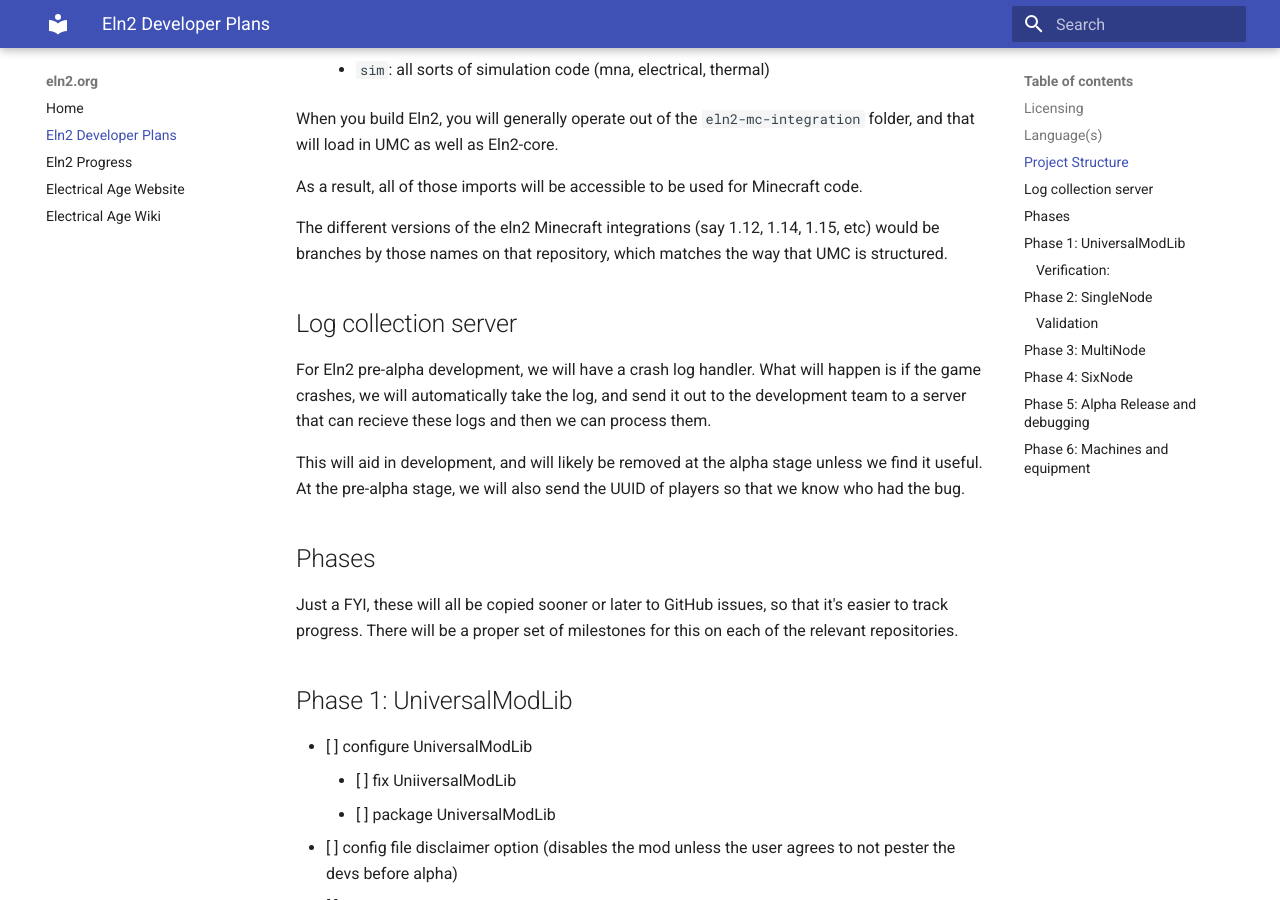
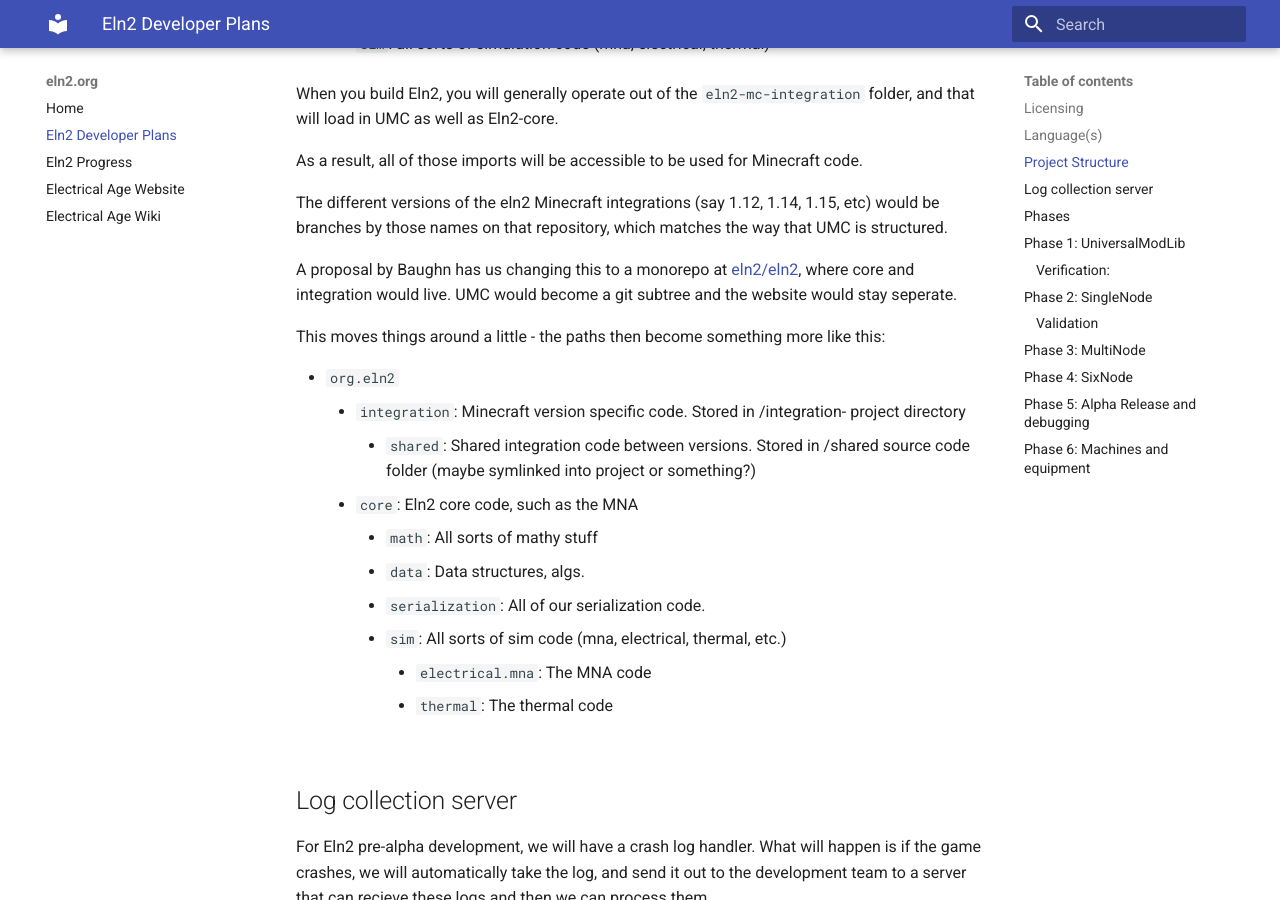
Before and after one commit to age-series/eln2-web, an MkDocs documentation site: the page built from docs/development.md, in a window 1280 px wide and 900 px high, scrolled down 1405 px. Built offline with MkDocs 1.6.1 and Material for MkDocs 9.7.7, drawn with Linux system fonts in a browser that asks for light colours; some of the changed text lies outside the part shown.

Commit message:
Added notes for week 12 discussions as well as alternative monorepo plans

```diff
--- a/docs/development.md
+++ b/docs/development.md
@@ -4,7 +4,7 @@
 
 ## Licensing
 
-Right now `Grissess` and `jrddunbr` have basically written the mod from scratch. The current suggestion is to be alright with anything from MIT license up to the old Eln license, but likely we will LGPLv2+ unless we see reason to license it otherwise.
+Eln2 is licensed under the MIT, license except for components of UMC and IR-Integration that remain LGPLv2.1
 
 Models and artwork need to be under some creative commons license that allows modification and distribution.
 
@@ -54,6 +54,21 @@
 As a result, all of those imports will be accessible to be used for Minecraft code.
 
 The different versions of the eln2 Minecraft integrations (say 1.12, 1.14, 1.15, etc) would be branches by those names on that repository, which matches the way that UMC is structured.
+
+A proposal by Baughn has us changing this to a monorepo at [eln2/eln2](https://github.com/eln2/eln2), where core and integration would live. UMC would become a git subtree and the website would stay seperate.
+
+This moves things around a little - the paths then become something more like this:
+
+* `org.eln2`
+    * `integration`: Minecraft version specific code. Stored in /integration-<mcversion> project directory
+        * `shared`: Shared integration code between versions. Stored in /shared source code folder (maybe symlinked into project or something?)
+    * `core`: Eln2 core code, such as the MNA
+        * `math`: All sorts of mathy stuff
+        * `data`: Data structures, algs.
+        * `serialization`: All of our serialization code.
+        * `sim`: All sorts of sim code (mna, electrical, thermal, etc.)
+            * `electrical.mna`: The MNA code
+            * `thermal`: The thermal code
 
 ## Log collection server
 
```
Also changed, not shown: docs/progress.md (+6 -0 lines).
